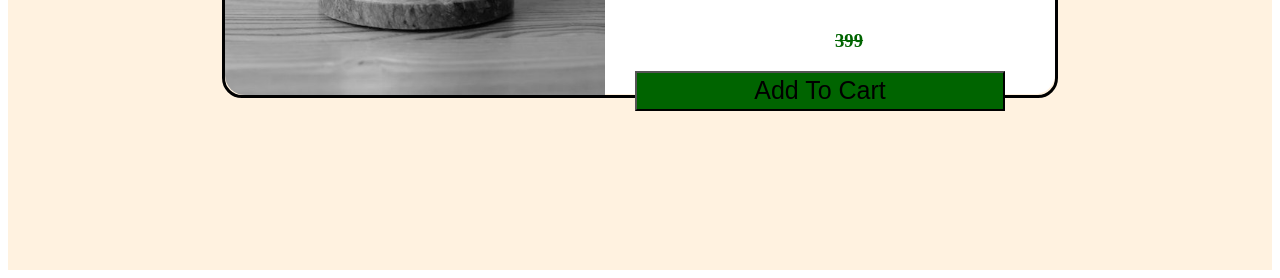
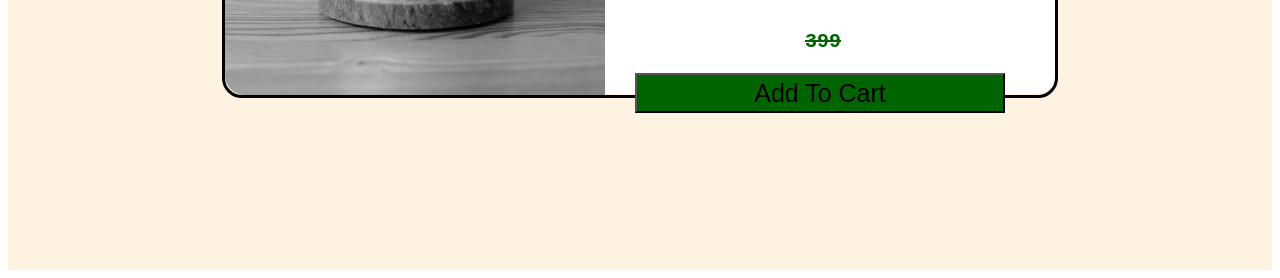
Before and after one commit to Princegoswami160/COFFEE_MUG, a plain HTML site: page index.html in a window 1280 px wide. Shown: the part 538-816 px from the top of the page. Drawn offline with Linux system fonts and the light colour scheme.

Commit message:
Update styles.css

```diff
--- a/styles.css
+++ b/styles.css
@@ -75,13 +75,14 @@
 }
 .t4{
     text-align: left;
-/*     font-size: 40px; */
-    margin-left: 230px;
+    font-size: 20px;
+    margin-left: 200px;
     color: darkgreen;
-/*     font-family: monospace;  */
+    font-family: monospace;
     padding-top: 0;
 }
 .btn{
+    position:fixed;
     background-color: darkgreen;
     margin-left: 30px;
     width: 370px;
```
